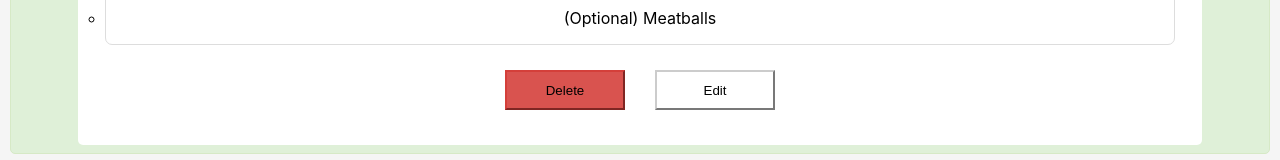
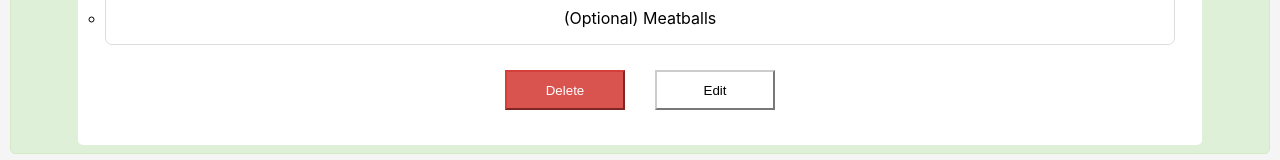
Before and after one commit to Milan-960/Recipe-List-App, a React (Create React App) app: page / in a window 1280 px wide. Both pictures are taken after a click on the element "Spaghetii". Shown: the part 351-511 px from the top of the page. Built offline with nearby package versions, Linux system fonts and the light colour scheme.

Commit message:
recipe app 🔥

```diff
--- a/src/index.css
+++ b/src/index.css
@@ -105,6 +105,8 @@ textarea {
   height: 40px;
   background-color: #d9534f;
   border-color: #d43f3a;
+  color: white;
+  cursor: pointer;
 }
 
 .delete-btn:active,
@@ -113,6 +115,7 @@ textarea {
 }
 
 .edit-btn {
+  cursor: pointer;
   margin: 15px;
   width: 120px;
   height: 40px;
@@ -230,10 +233,12 @@ textarea {
   width: 120px;
   height: 40px;
   background-color: #337ab7;
+  color: white;
+  cursor: pointer;
 }
 
 .add-recipe-button:hover {
-  background-color: #001f3f;
+  background-color: #697e92;
 }
 
 .close-form-button {
```
